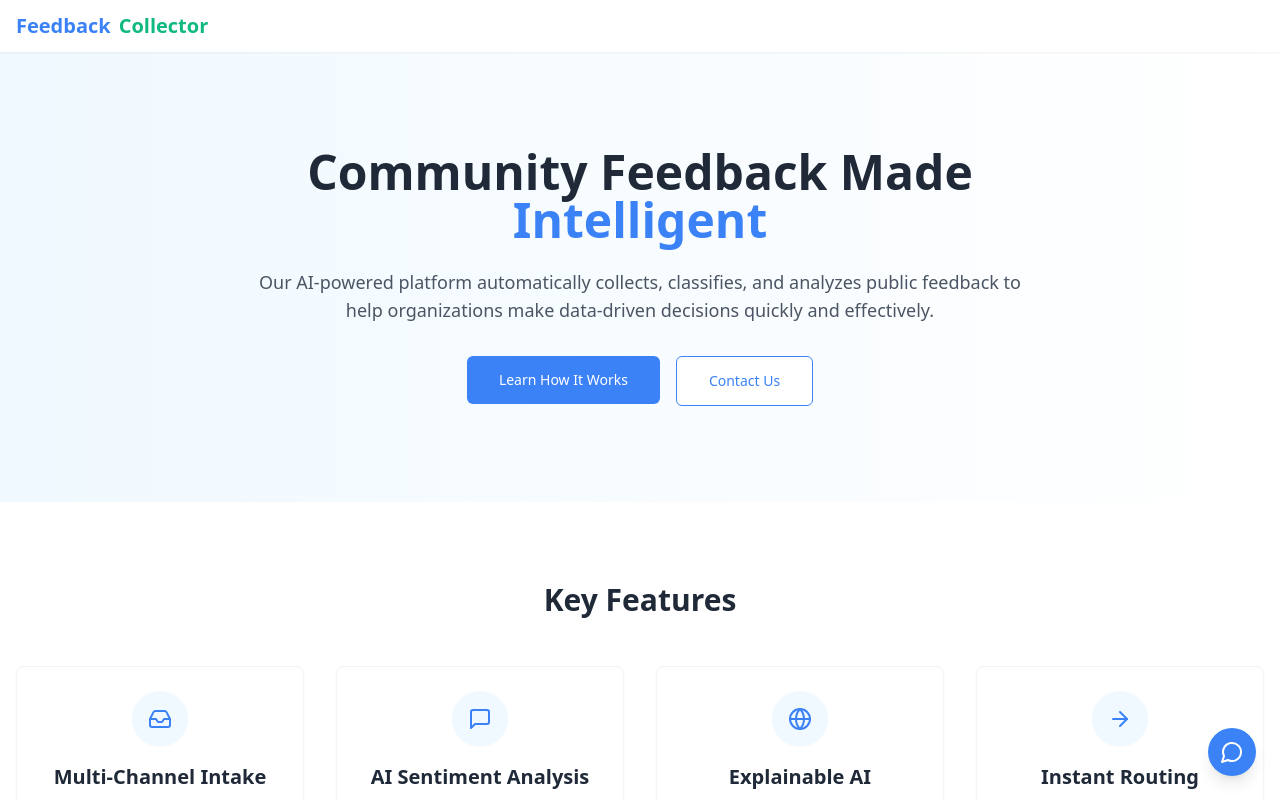
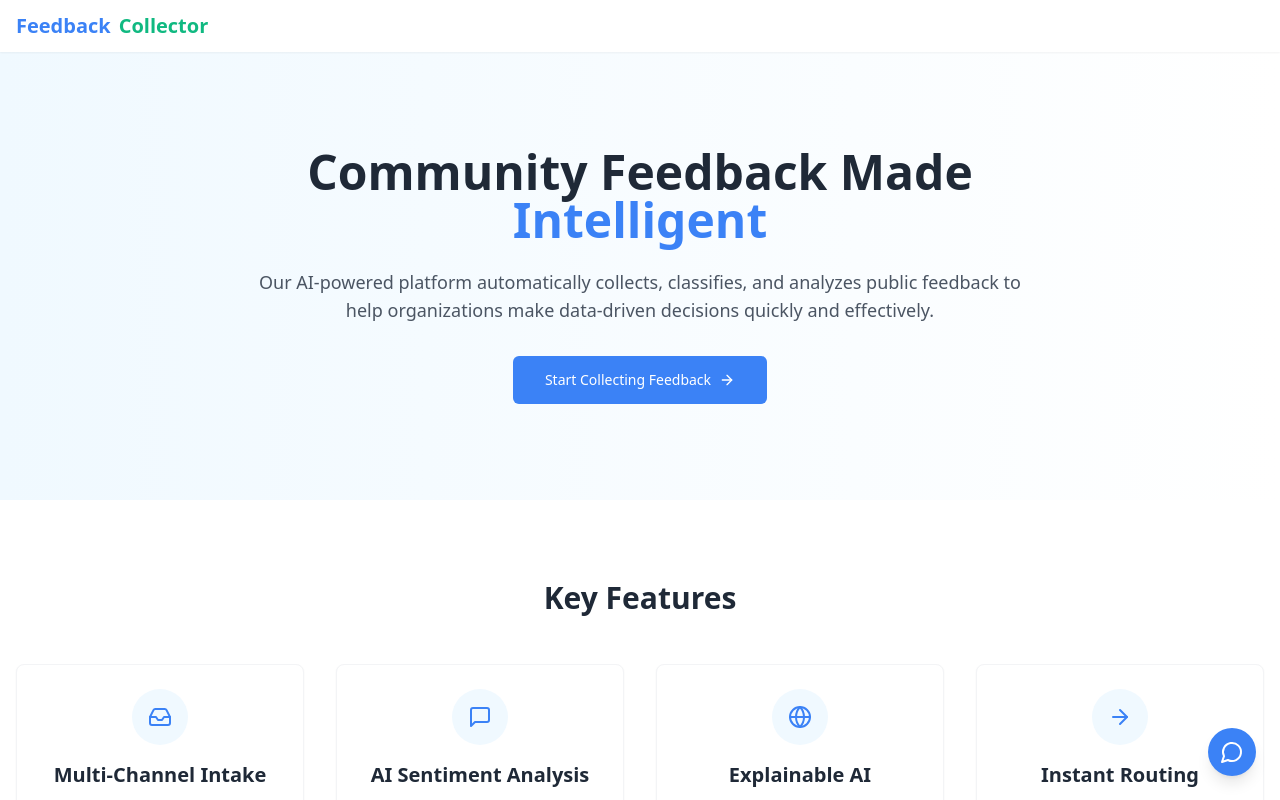
Before and after one commit to Bharadwaj-baz/feedback-beacon-project, a React (Vite) app: page / in a window 1280 px wide. Shown: the top 800 px of the page. Built offline with nearby package versions, Linux system fonts and the light colour scheme.

Commit message:
Remove links
Remove "how it works" and "contact us" links.

```diff
--- a/src/pages/Index.tsx
+++ b/src/pages/Index.tsx
@@ -1,4 +1,3 @@
-
 import React from 'react';
 import { Link } from 'react-router-dom';
 import { Button } from '@/components/ui/button';
@@ -18,16 +17,15 @@ const Index = () => {
               Our AI-powered platform automatically collects, classifies, and analyzes public feedback to help organizations make data-driven decisions quickly and effectively.
             </p>
             <div className="flex flex-col sm:flex-row gap-4 justify-center">
-              <Link to="/how-it-works">
-                <Button className="bg-feedback-blue hover:bg-blue-600 text-white px-8 py-6 rounded-md">
-                  Learn How It Works
-                </Button>
-              </Link>
-              <Link to="/contact">
-                <Button variant="outline" className="border-feedback-blue text-feedback-blue hover:bg-feedback-light px-8 py-6 rounded-md">
-                  Contact Us
-                </Button>
-              </Link>
+              <Button
+                className="bg-feedback-blue hover:bg-blue-600 text-white px-8 py-6 rounded-md flex items-center gap-2 mx-auto"
+                onClick={() => {
+                  const chatbotButton = document.querySelector('[aria-label="Open Feedback Chat"]') as HTMLButtonElement;
+                  if (chatbotButton) chatbotButton.click();
+                }}
+              >
+                Start Collecting Feedback <ArrowRight size={16} />
+              </Button>
             </div>
           </div>
         </div>
```
